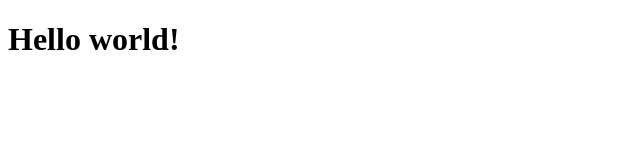
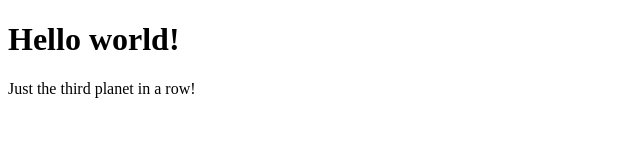
Before and after one commit to micpot/gito, a plain HTML site: page index.html in a window 1280 px wide. Shown: the whole page, without its empty margins (0-640 px from the left). Drawn offline with Linux system fonts and the light colour scheme.

Commit message:
just paragraph added

```diff
--- a/index.html
+++ b/index.html
@@ -8,5 +8,7 @@
 </head>
 <body>
   <h1>Hello world!</h1>
+
+  <p>Just the third planet in a row!</p>
 </body>
 </html>
```
